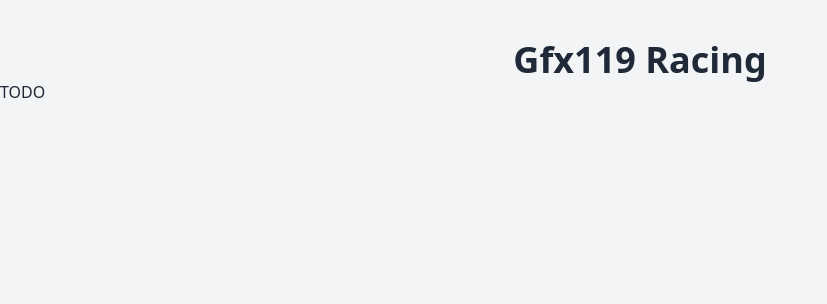
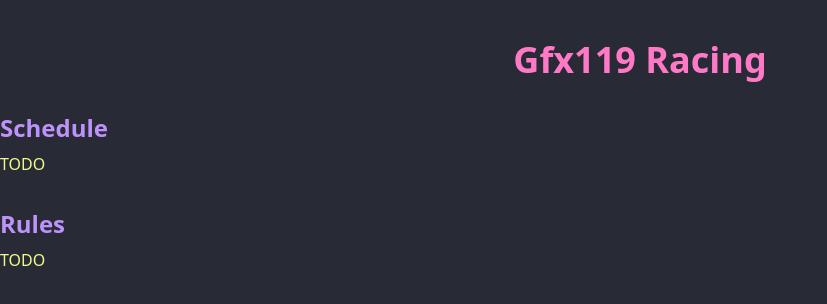
Before and after one commit to gfx119/racing, a plain HTML site: page docs/index.html in a window 1280 px wide. Shown: the whole page, without its empty margins (0-827 px from the left). Drawn offline with nearby package versions, Linux system fonts and the light colour scheme.

Commit message:
Add base content

```diff
--- a/docs/index.html
+++ b/docs/index.html
@@ -7,11 +7,20 @@
 
         <script src="https://cdn.tailwindcss.com"></script>
     </head>
-    <body class="bg-gray-100 text-gray-800">
+    <body class="bg-[#282a36] text-[#f8f8f2]">
+        <header>
+            <h1 class="text-4xl font-bold text-center mt-10 text-[#ff79c6]">Gfx119 Racing</h1>
+        </header>
+        <main class="mt-8">
+            <section class="mb-8">
+                <h2 class="text-2xl font-semibold text-[#bd93f9]">Schedule</h2>
+                <p class="mt-2 text-[#f1fa8c]">TODO</p>
+            </section>
 
-        <h1 class="text-4xl font-bold text-center mt-10">Gfx119 Racing</h1>
-
-        TODO
-
+            <section>
+                <h2 class="text-2xl font-semibold text-[#bd93f9]">Rules</h2>
+                <p class="mt-2 text-[#f1fa8c]">TODO</p>
+            </section>
+        </main>
     </body>
 </html>
```
